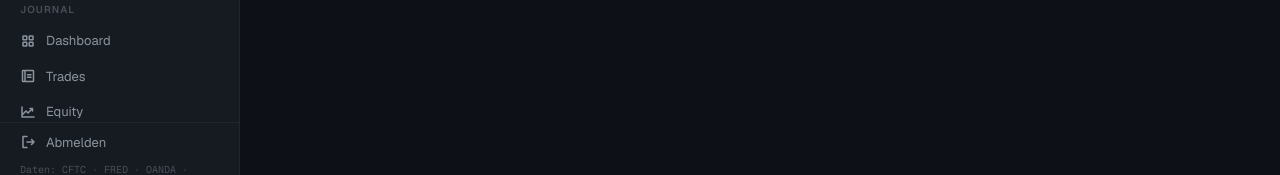
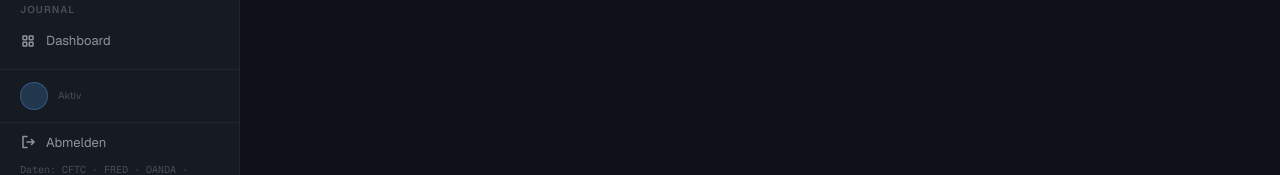
Before and after one commit to kerimalur/GVA-Screener, a Next.js app in the folder frontend-next/: page /dashboard in a window 1280 px wide. Shown: the part 596-771 px from the top of the page. Built offline with nearby package versions, Linux system fonts and the light colour scheme; no server answers.

Commit message:
feat: Username + Avatar in Sidebar anzeigen

```diff
--- a/frontend-next/components/layout/Sidebar.tsx
+++ b/frontend-next/components/layout/Sidebar.tsx
@@ -2,11 +2,30 @@
 
 import Link from "next/link";
 import { usePathname } from "next/navigation";
+import { useEffect, useState } from "react";
 import { NAV_GROUPS } from "./nav";
 import SignalsBadge from "./SignalsBadge";
+import { createBrowserSupabase } from "@/lib/supabase/client";
 
 export default function Sidebar() {
   const pathname = usePathname();
+  const [userName, setUserName] = useState<string>("");
+  const [userAvatar, setUserAvatar] = useState<string>("");
+
+  useEffect(() => {
+    const supabase = createBrowserSupabase();
+    supabase.auth.getUser().then(({ data: { user } }) => {
+      if (user) {
+        setUserName(
+          user.user_metadata?.full_name ||
+          user.user_metadata?.name ||
+          user.email?.split("@")[0] ||
+          "Trader"
+        );
+        setUserAvatar(user.user_metadata?.avatar_url || "");
+      }
+    });
+  }, []);
 
   return (
     <aside className="w-60 shrink-0 border-r border-border bg-surface flex flex-col h-screen sticky top-0">
@@ -49,6 +68,22 @@ export default function Sidebar() {
         ))}
       </nav>
       <div className="border-t border-border">
+        {/* User-Info */}
+        <div className="flex items-center gap-2.5 px-5 py-3 border-b border-border">
+          {userAvatar ? (
+            <img src={userAvatar} alt={userName} className="w-7 h-7 rounded-full shrink-0" />
+          ) : (
+            <div className="w-7 h-7 rounded-full bg-accent/20 border border-accent/30 flex items-center justify-center shrink-0">
+              <span className="text-accent text-[11px] font-bold">
+                {userName.charAt(0).toUpperCase()}
+              </span>
+            </div>
+          )}
+          <div className="min-w-0">
+            <div className="text-[12px] font-medium text-text truncate">{userName}</div>
+            <div className="text-[10px] text-faint">Aktiv</div>
+          </div>
+        </div>
         <form action="/auth/signout" method="post">
           <button
             type="submit"
```
